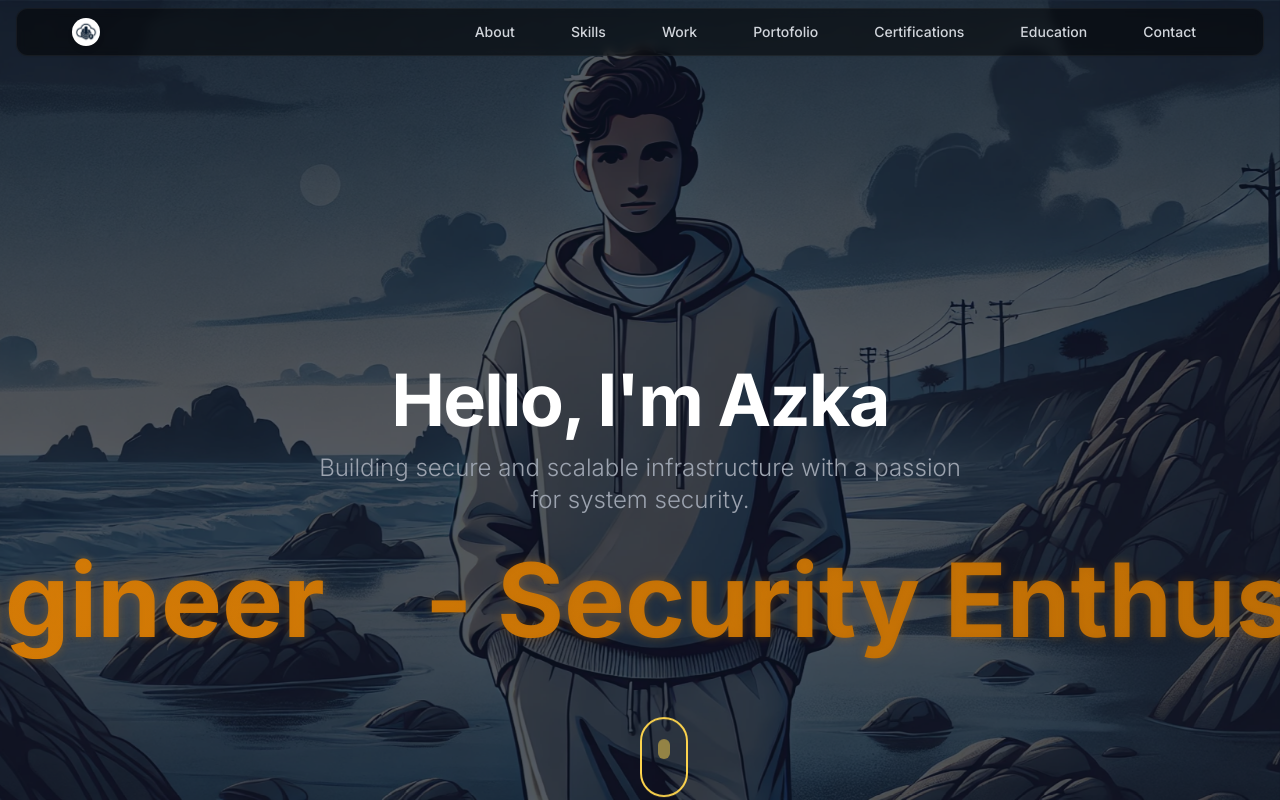
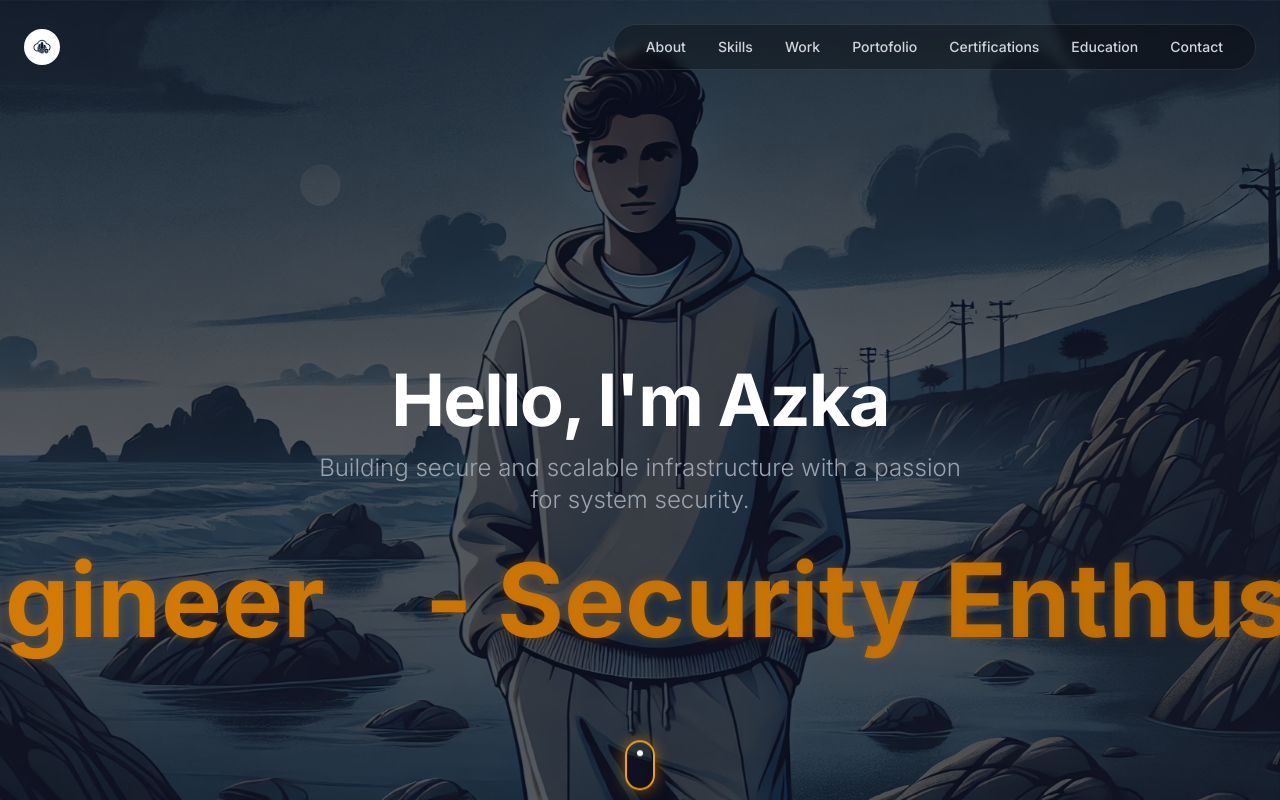
Before and after one commit to silvaronna/portofolioReactJS, a React (Vite) app in the folder frontend/: page / in a window 1280 px wide. Built offline with nearby package versions, Linux system fonts and the light colour scheme.

Commit message:
Adjust: Scroll Indicatior & Header Component

```diff
--- a/frontend/index.html
+++ b/frontend/index.html
@@ -4,7 +4,7 @@
     <meta charset="UTF-8" />
     <link rel="icon" type="image/svg+xml" href="/mylogo.png" />
     <meta name="viewport" content="width=device-width, initial-scale=1.0" />
-    <title>Portfolio | Azka - Engineering Guy</title>
+    <title>Portfolio | Azka</title>
     <meta name="description" content="Azka Abdillah's personal portfolio showcasing skills in System Administration, Cloud Management, Network Engineering, and Security. Explore my work experience, certifications, and education." />
     <meta name="keywords" content="Azka Abdillah, Portfolio, System Engineer, Security Engineer, Cloud Engineer, Network Engineer, IT Support, Linux, Windows Server, AWS, Docker, Cybersecurity, Certifications" />
     <meta name="author" content="Azka Abdillah" />
--- a/frontend/src/components/layout/Header.jsx
+++ b/frontend/src/components/layout/Header.jsx
@@ -1,30 +1,86 @@
-import Navigation from "./Navigation"
+"use client"
 
-export default function Header({ scrolled, isWhiteSection }) {
+import { useState, useEffect } from "react"
+// Perhatikan path import Icon ini, sesuaikan dengan posisi file Header.jsx
+// Karena Header ada di components/layout, maka naik satu level (..) ke components, lalu ke ui
+import Icon from "../ui/Icon"
+
+export default function Header() {
+  const [isScrolled, setIsScrolled] = useState(false)
+  const [isMobileMenuOpen, setIsMobileMenuOpen] = useState(false)
+
+  useEffect(() => {
+    const handleScroll = () => {
+      setIsScrolled(window.scrollY > 50)
+    }
+    window.addEventListener("scroll", handleScroll)
+    return () => window.removeEventListener("scroll", handleScroll)
+  }, [])
+
+  const navLinks = [
+    { name: "About", href: "#about" },
+    { name: "Skills", href: "#skills" },
+    { name: "Work", href: "#work" },
+    { name: "Portofolio", href: "#activities" },
+    { name: "Certifications", href: "#certifications" },
+    { name: "Education", href: "#education" },
+    { name: "Contact", href: "#contact" },
+  ]
+
   return (
-    <header className="fixed top-0 left-0 w-full h-16 z-50 transition-all duration-500">
-      <div className="container mx-auto px-6 md:px-12 h-full flex justify-between items-center relative z-10 max-w-7xl">
+    <header
+      className={`fixed top-0 left-0 right-0 z-50 transition-all duration-300 ${
+        isScrolled || isMobileMenuOpen ? "bg-black/80 backdrop-blur-md py-4" : "bg-transparent py-6"
+      }`}
+    >
+      <div className="container mx-auto px-6 flex justify-between items-center">
+        {/* LOGO */}
+        <a href="#" className="flex items-center gap-2 group">
+           <div className="bg-white p-1.5 rounded-full transition-transform group-hover:rotate-12">
+              <img src="/mylogo-nobg.png" alt="Logo" className="w-6 h-6" />
+           </div>
+        </a>
 
-        {/* Background Rectangle ("Poni") */}
-        <div className="absolute inset-0 bg-black/50 rounded-xl mx-4 my-2 backdrop-blur-sm border border-white/5 transition-all shadow-sm"></div>
+        {/* DESKTOP MENU (Hidden di Mobile) */}
+        <div className="hidden md:flex items-center gap-8 bg-black/30 px-8 py-3 rounded-full border border-white/10 backdrop-blur-sm">
+          {navLinks.map((link) => (
+            <a
+              key={link.name}
+              href={link.href}
+              className="text-sm font-medium text-gray-300 hover:text-amber-400 transition-colors"
+            >
+              {link.name}
+            </a>
+          ))}
+        </div>
 
-        {/* Content - Logo Image */}
-        <div className="relative z-10 hover:scale-110 transition-transform cursor-pointer pl-6 flex items-center">
-          {/* WRAPPER BARU: Background putih bulat */}
-          <div className="bg-white p-1.3 rounded-full flex items-center justify-center shadow-md">
-             <img
-              src="/mylogo-nobg.png"
-              alt="Azka Abdillah Logo"
-              // Ukuran disesuaikan agar pas di dalam lingkaran putih (h-8 -> h-7 w-7)
-              className="h-7 w-7 object-contain"
-            />
+        {/* MOBILE MENU BUTTON (Hamburger - Hidden di Desktop) */}
+        <button
+          className="md:hidden text-white p-2 focus:outline-none"
+          onClick={() => setIsMobileMenuOpen(!isMobileMenuOpen)}
+          aria-label="Toggle menu"
+        >
+          {isMobileMenuOpen ? <Icon name="X" size={24} /> : <Icon name="Menu" size={24} />}
+        </button>
+      </div>
+
+      {/* MOBILE DROPDOWN (Muncul saat tombol dipencet) */}
+      {isMobileMenuOpen && (
+        <div className="md:hidden absolute top-full left-0 w-full bg-black/95 backdrop-blur-xl border-t border-white/10 shadow-2xl animate-fadeIn">
+          <div className="flex flex-col p-6 space-y-4">
+            {navLinks.map((link) => (
+              <a
+                key={link.name}
+                href={link.href}
+                className="text-lg font-medium text-gray-300 hover:text-amber-400 py-2 border-b border-white/5 text-center"
+                onClick={() => setIsMobileMenuOpen(false)} // Tutup menu saat diklik
+              >
+                {link.name}
+              </a>
+            ))}
           </div>
         </div>
-
-        <div className="relative z-10 pr-6">
-          <Navigation isWhiteSection={isWhiteSection} />
-        </div>
-      </div>
+      )}
     </header>
   )
 }
--- a/frontend/src/components/ui/RunningText.jsx
+++ b/frontend/src/components/ui/RunningText.jsx
@@ -2,7 +2,10 @@ const textItems = ["System Engineer", "Security Enthusiast"]
 
 export default function RunningText() {
   return (
-    <div className="absolute bottom-[22%] left-0 w-full overflow-hidden z-20">
+    // REVISI:
+    // bottom-52 : Di Mobile naik tinggi (208px) agar tidak ketutupan mouse.
+    // md:bottom-[22%] : Di Desktop tetap seperti settingan awal Anda.
+    <div className="absolute bottom-60 md:bottom-[22%] left-0 w-full overflow-hidden z-20">
       <div className="relative whitespace-nowrap w-full overflow-hidden">
         <div className="inline-block animate-runningText text-[clamp(2rem,8vw,8rem)] font-bold text-gradient-gold">
           {textItems.map((text, index) => (
--- a/frontend/src/components/ui/ScrollIndicator.jsx
+++ b/frontend/src/components/ui/ScrollIndicator.jsx
@@ -1,8 +1,16 @@
+"use client"
+
 export default function ScrollIndicator() {
   return (
-    <div className="absolute bottom-8 left-1/2 transform -translate-x-1/2 animate-bounce z-30">
-      <div className="w-12 h-20 rounded-full border-2 border-amber-300 flex items-start justify-center p-3">
-        <div className="w-3 h-5 bg-amber-300 rounded-full animate-[scrollDown_1.5s_infinite]"></div>
+    <div
+      // REVISI:
+      // bottom-32 : Di Mobile naik (128px) supaya aman dari bezel bawah.
+      // md:bottom-10 : Di Desktop tetap di bawah.
+      // left-1/2 : Pengganti 'center' agar standar Tailwind (rata tengah horizontal).
+      className="absolute bottom-32 md:bottom-10 center -translate-x-1/2 animate-bounce z-15"
+    >
+      <div className="w-[30px] h-[50px] rounded-full border-2 border-amber-500 flex justify-center p-2 shadow-[0_0_15px_rgba(245,158,11,0.5)]">
+        <div className="w-1.5 h-1.5 bg-white rounded-full animate-scroll-down" />
       </div>
     </div>
   )
```
